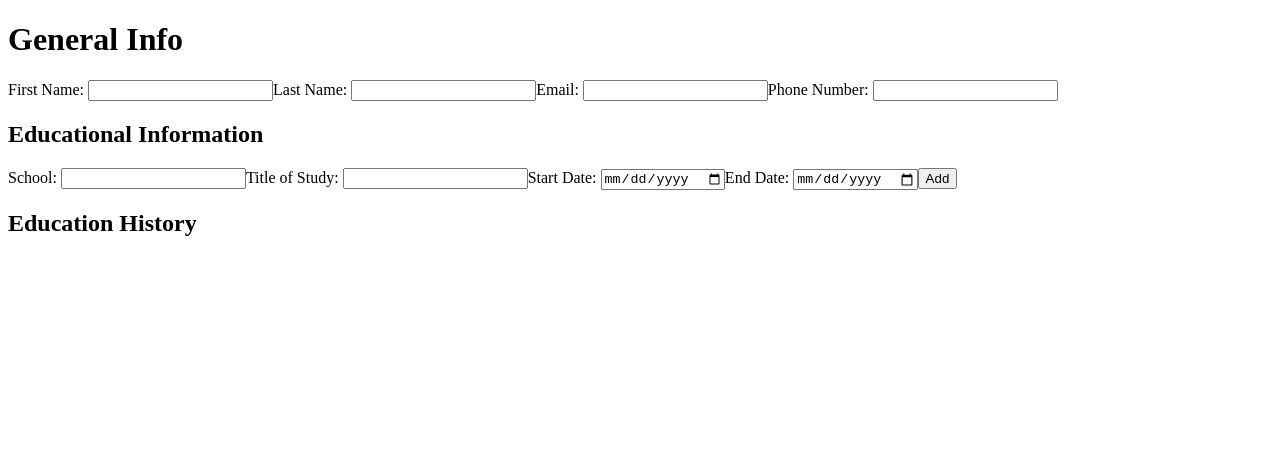
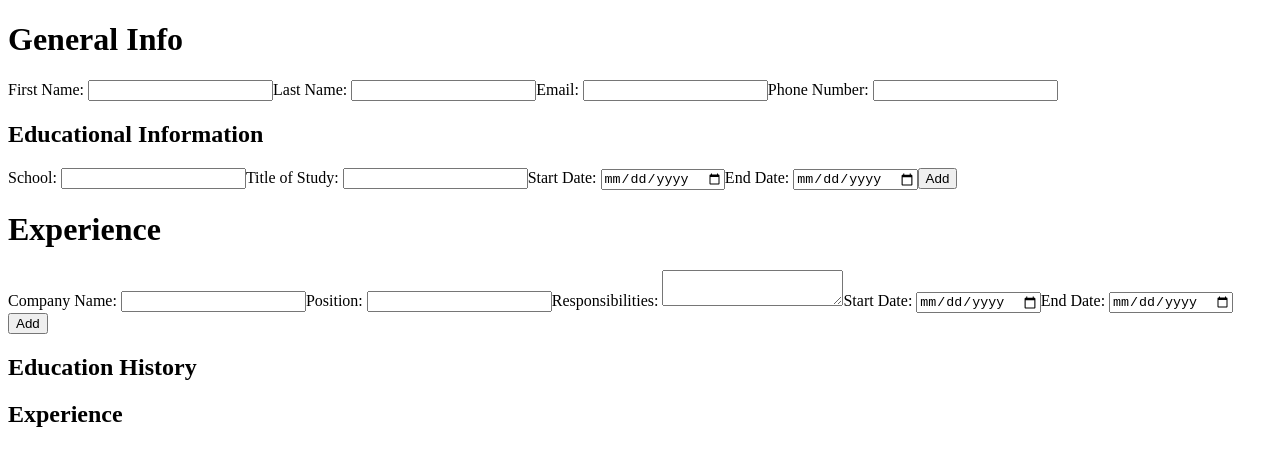
Before and after one commit to gibbonsjoey95/cv-application, a React (Vite) app: page / in a window 1280 px wide. Shown: the top 466 px of the page. Built offline with nearby package versions, Linux system fonts and the light colour scheme.

Commit message:
added job experience section

```diff
--- a/src/App.jsx
+++ b/src/App.jsx
@@ -1,6 +1,7 @@
 import { useState } from 'react';
 import GeneralInfo from './GeneralInfo';
 import { Education } from './Education';
+import { Experience } from './Experience';
 
 function App() {
   const [firstName, setFirstName] = useState('');
@@ -8,10 +9,16 @@ function App() {
   const [email, setEmail] = useState('');
   const [phoneNumber, setPhoneNumber] = useState('');
   const [educationInfo, setEducationInfo] = useState([]);
+  const [experienceInfo, setExperienceInfo] = useState([]);
 
   const handleDeleteEducation = (id) => {
     const updatedEducationInfo = educationInfo.filter((edu) => edu.id !== id);
     setEducationInfo(updatedEducationInfo);
+  };
+
+  const handleDeleteExperience = (id) => {
+    const updatedExperienceInfo = experienceInfo.filter((exp) => exp.id !== id);
+    setExperienceInfo(updatedExperienceInfo);
   };
   return (
     <>
@@ -28,6 +35,10 @@ function App() {
       <Education
         educationInfo={educationInfo}
         setEducationInfo={setEducationInfo}
+      />
+      <Experience
+        experienceInfo={experienceInfo}
+        setExperienceInfo={setExperienceInfo}
       />
 
       <div>
@@ -54,6 +65,23 @@ function App() {
               </li>
             ))}
           </ul>
+          <h2>Experience</h2>
+          <ul>
+            {experienceInfo.map((exp, index) => (
+              <li key={exp.id}>
+                <p>{index + 1}</p>
+                <p>Company: {exp.companyName}</p>
+                <p>Position: {exp.positioin}</p>
+                <p>Responsibilities: {exp.responsibilities}</p>
+                <p>Start Date: {exp.startDate}</p>
+                <p>End Date: {exp.endDate}</p>
+                <button>Edit</button>
+                <button onClick={() => handleDeleteExperience(exp.id)}>
+                  Delete
+                </button>
+              </li>
+            ))}
+          </ul>
         </div>
       </div>
     </>
--- a/src/Education.jsx
+++ b/src/Education.jsx
@@ -8,6 +8,7 @@ function Education({ educationInfo, setEducationInfo }) {
   const [endDate, setEndDate] = useState('');
 
   const handleAddEducation = () => {
+    if (school && titleOfStudy && startDate && endDate) {
       const newEduItem = new EducationalInfo(
         school,
         titleOfStudy,
@@ -16,6 +17,9 @@ function Education({ educationInfo, setEducationInfo }) {
       );
       setEducationInfo([...educationInfo, newEduItem]);
       console.log(educationInfo);
+    } else {
+      alert('Please fill out all fieldss');
+    }
   };
 
   return (
--- a/src/Experience.jsx
+++ b/src/Experience.jsx
@@ -0,0 +1,69 @@
+import { useState } from 'react';
+import { Job } from './job';
+
+function Experience({ experienceInfo, setExperienceInfo }) {
+  const [companyName, setCompanyName] = useState('');
+  const [position, setPosition] = useState('');
+  const [responsibilities, setResponsibilities] = useState('');
+  const [startJobDate, setStartJobDate] = useState('');
+  const [endJobDate, setEndJobDate] = useState('');
+
+  const handleAddExperience = () => {
+    const newExpItem = new Job(
+      companyName,
+      position,
+      responsibilities,
+      startJobDate,
+      endJobDate
+    );
+    setExperienceInfo([...experienceInfo, newExpItem]);
+  };
+
+  return (
+    <>
+      <h1>Experience</h1>
+      <label>
+        Company Name:{' '}
+        <input
+          value={companyName}
+          onChange={(e) => setCompanyName(e.target.value)}
+          type="text"
+        />
+      </label>
+      <label>
+        Position:{' '}
+        <input
+          value={position}
+          onChange={(e) => setPosition(e.target.value)}
+          type="text"
+        />
+      </label>
+      <label>
+        Responsibilities: {''}{' '}
+        <textarea
+          value={responsibilities}
+          onChange={(e) => setResponsibilities(e.target.value)}
+        ></textarea>
+      </label>
+      <label>
+        Start Date:{' '}
+        <input
+          value={startJobDate}
+          onChange={(e) => setStartJobDate(e.target.value)}
+          type="date"
+        />
+      </label>
+      <label>
+        End Date:{' '}
+        <input
+          value={endJobDate}
+          onChange={(e) => setEndJobDate(e.target.value)}
+          type="date"
+        />
+      </label>
+      <button onClick={handleAddExperience}>Add</button>
+    </>
+  );
+}
+
+export { Experience };
```
Lines whose indentation alone changed are shown as unchanged.
